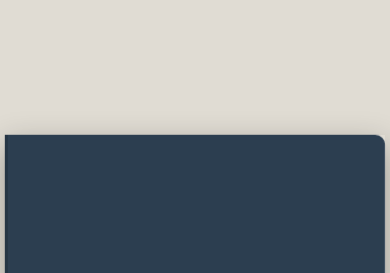
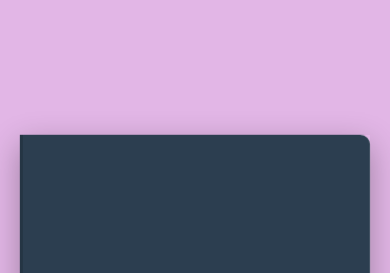
Before and after one commit to ainnergarcia/Test-Book-N1, a plain HTML site: page index.html in a window 390 px wide. Shown: the part 37-310 px from the top of the page. Drawn offline with Linux system fonts and the light colour scheme.

Commit message:
Modify body background and enhance mobile styles
Updated the background color and adapted styles for mobile responsiveness.

```diff
--- a/styles.css
+++ b/styles.css
@@ -1,12 +1,35 @@
 /* 1. Fondo de la pantalla */
+/* 1. Fondo de la pantalla modificado */
 body {
-    background-color: #e0dcd3; /* Color arena de fondo */
+    background-color: #E2B6E6; /* Tu nuevo fondo rosado */
     font-family: 'Segoe UI', Tahoma, Geneva, Verdana, sans-serif;
     display: flex;
     justify-content: center;
     align-items: center;
     height: 100vh;
     margin: 0;
+
+    /* Añadimos un pequeño espacio interno global para que si el libro */
+    /* es muy grande en pantallas pequeñas, nunca toque los bordes del móvil */
+    padding: 20px;
+    box-sizing: border-box;
+}
+
+/* 2. El contenedor del libro adaptado para móviles */
+#libro {
+    /* Usamos max-width en lugar de width fijo para que el libro */
+    /* se encoja elegantemente si la pantalla del teléfono es muy angosta */
+    width: 100%;
+    max-width: 380px;
+    height: 500px;
+    position: relative;
+    box-shadow: 0px 10px 30px rgba(0, 0, 0, 0.3);
+
+    /* ACTIVADORES 3D */
+    perspective: 1200px;
+    transform-style: preserve-3d;
+    cursor: grab;
+    will-change: transform;
 }
 
 /* 2. El contenedor del libro */
```
